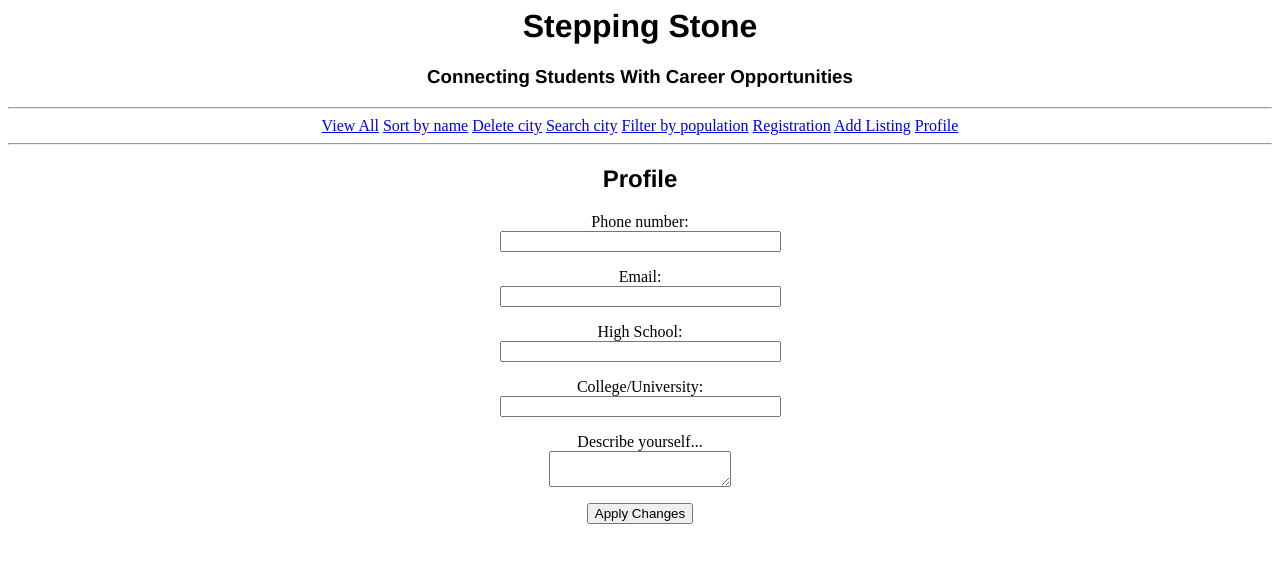
After one commit to ErikSchuessler/steppingstonedev, a Flask app: page /profile in a window 1280 px wide. The commit adds this page. Shown: the top 563 px of the page. Run offline with Flask 2, Linux system fonts and the light colour scheme.

Commit message:
added preliminary profile creation

```diff
--- a/app/forms.py
+++ b/app/forms.py
@@ -1,5 +1,5 @@
 from flask_wtf import FlaskForm
-from wtforms import StringField, IntegerField, SubmitField, SelectField, TextAreaField, RadioField
+from wtforms import StringField, IntegerField, SubmitField, SelectField, TextAreaField, RadioField, DateField
 from wtforms.validators import DataRequired
 
 class AddForm(FlaskForm):
@@ -39,10 +39,8 @@ class ListingForm(FlaskForm):
     city = StringField('City: ', validators=[DataRequired()])
     state = StringField('State: ', validators=[DataRequired()])
     zip = StringField('ZIP code: ', validators=[DataRequired()])
-
     positionTitle = StringField('Position title: ', validators=[DataRequired()])
     qualifications = TextAreaField('Qualifications: ', validators=[DataRequired()])
-
     isInternship = RadioField('Position type: ', choices = [(1, 'Internship'), (0, 'Job')], validators=[DataRequired()])
     isPartTime = RadioField('Work time: ', choices = [(1, 'Part-time'), (0, 'Full-time')], validators=[DataRequired()])
     description = TextAreaField('Describe the position...', validators=[DataRequired()])
@@ -50,3 +48,29 @@ class ListingForm(FlaskForm):
     salary = StringField('Position salary/wage: ', validators=[DataRequired()])
 
     submit = SubmitField('Submit Listing')
+
+class ProfileForm(FlaskForm):
+    phoneNumber = StringField('Phone number: ', validators=[DataRequired()])
+    contactEmail = StringField('Email: ', validators=[DataRequired()])
+    highSchool = StringField('High School: ', validators=[DataRequired()])
+    university = StringField('College/University: ', validators=[DataRequired()])
+    introduction = TextAreaField('Describe yourself...', validators=[DataRequired()])
+
+    submit = SubmitField('Apply Changes')
+
+class JobHistoryForm(FlaskForm):
+    title = StringField('Previous position title: ', validators=[DataRequired()])
+    companyName = StringField('Previous employer name: ', validators=[DataRequired()])
+    startDate = DateField('Start Date: ', format = '%m/%d/%Y', validators=[DataRequired()])
+    endDate = DateField('End Date: ', format = '%m/%d/%Y', validators=[DataRequired()])
+    description = StringField('Describe your position: ', validators=[DataRequired()])
+
+    submit = SubmitField('Apply Changes')
+
+class ReferencesForm(FlaskForm):
+    name = StringField("Full Name (Reference): ", validators=[DataRequired()])
+    email = StringField("Email (Reference): ", validators=[DataRequired()])
+    phoneNumber = StringField("Phone # (Reference): ", validators=[DataRequired()])
+    organization = StringField("Organization (Reference): ", validators=[DataRequired()])
+
+    submit = SubmitField('Apply Changes')
--- a/app/routes.py
+++ b/app/routes.py
@@ -1,13 +1,34 @@
 from app import app
 from flask import render_template, redirect, url_for
-from app.forms import AddForm, DeleteForm, SearchForm, PopulationFilterForm, StudentRegistrationForm, BusinessRegistrationForm, ListingForm
+from app.forms import AddForm, DeleteForm, SearchForm, PopulationFilterForm, StudentRegistrationForm, BusinessRegistrationForm, ListingForm, ProfileForm, JobHistoryForm, ReferencesForm
 from app import db
-from app.models import City, User, Listing
+from app.models import City, User, Listing, Profile, JobHistory, Reference
 import sys
 
 @app.route('/')
 def hello():
     return render_template('homepage.html')
+
+@app.route('/profile', methods=['GET', 'POST'])
+def profile():
+    profileForm = ProfileForm()
+    referencesForm = ReferencesForm()
+    jobHistoryForm = JobHistoryForm()
+
+    if profileForm.validate_on_submit():
+        phoneNumber = profileForm.phoneNumber.data
+        contactEmail = profileForm.contactEmail.data
+        highSchool = profileForm.highSchool.data
+        university = profileForm.university.data
+        introduction = profileForm.introduction.data
+
+        profile = Profile(studentId=3, phoneNumber=phoneNumber, contactEmail=contactEmail, highSchool=highSchool, university=university, introduction=introduction)
+        db.session.add(profile)
+        db.session.commit()
+        return redirect(url_for('hello'))
+    return render_template('profile.html', profileForm= ProfileForm())
+
+
 
 @app.route('/add_listing', methods=['GET', 'POST'])
 def add_listing():
--- a/app/templates/base.html
+++ b/app/templates/base.html
@@ -28,7 +28,7 @@
     <body>
       <div class="center">
         <h1 style=color:black>Stepping Stone</h1>
-        <h3 style=color:black>Connecting students with career opportunities</h3>
+        <h3 style=color:black>Connecting Students With Career Opportunities</h3>
         <hr>
         <div>
           <a href="/view_all">View All</a>
--- /dev/null
+++ b/app/templates/profile.html
@@ -0,0 +1,29 @@
+{% extends "base.html" %}
+
+{% block content %}
+    <h2>Profile</h2>
+    <form action="" method="post" novalidate>
+        {{ profileForm.hidden_tag() }}
+        <p>
+            {{ profileForm.phoneNumber.label }}<br>
+            {{ profileForm.phoneNumber(size=32) }}
+        </p>
+        <p>
+            {{ profileForm.contactEmail.label }}<br>
+            {{ profileForm.contactEmail(size=32) }}
+        </p>
+        <p>
+            {{ profileForm.highSchool.label }}<br>
+            {{ profileForm.highSchool(size=32) }}
+        </p>
+        <p>
+            {{ profileForm.university.label }}<br>
+            {{ profileForm.university(size=32) }}
+        </p>
+        <p>
+            {{ profileForm.introduction.label }}<br>
+            {{ profileForm.introduction(size=32) }}
+        </p>
+        <p>{{ profileForm.submit() }}</p>
+    </form>
+{% endblock %}
```
Also changed, not shown: app/models.py (+8 -3 lines).
